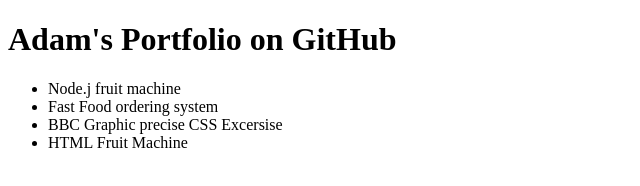
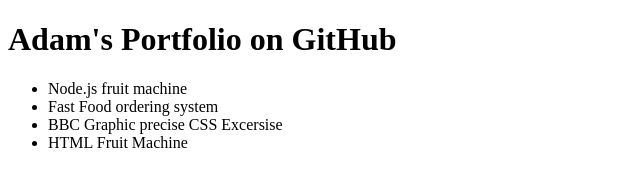
Before and after one commit to adamr-space/portfolio, a plain HTML site: page index.html in a window 1280 px wide. Shown: the full height of the page, 0-640 px from the left. Drawn offline with Linux system fonts and the light colour scheme.

Commit message:
Fixed typo

```diff
--- a/index.html
+++ b/index.html
@@ -10,7 +10,7 @@
 <body>
     <h1>Adam's Portfolio on GitHub</h1>
     <ul>
-        <li>Node.j fruit machine</li>
+        <li>Node.js fruit machine</li>
         <li>Fast Food ordering system</li>
         <li>BBC Graphic precise CSS Excersise</li>
         <li>HTML Fruit Machine</li>
```
